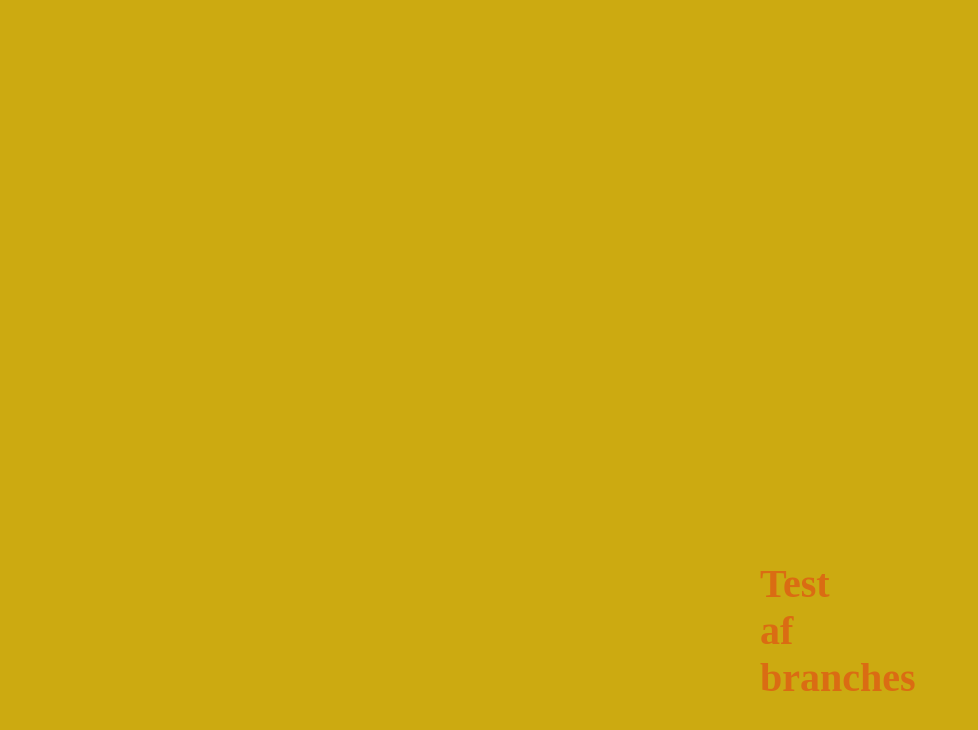
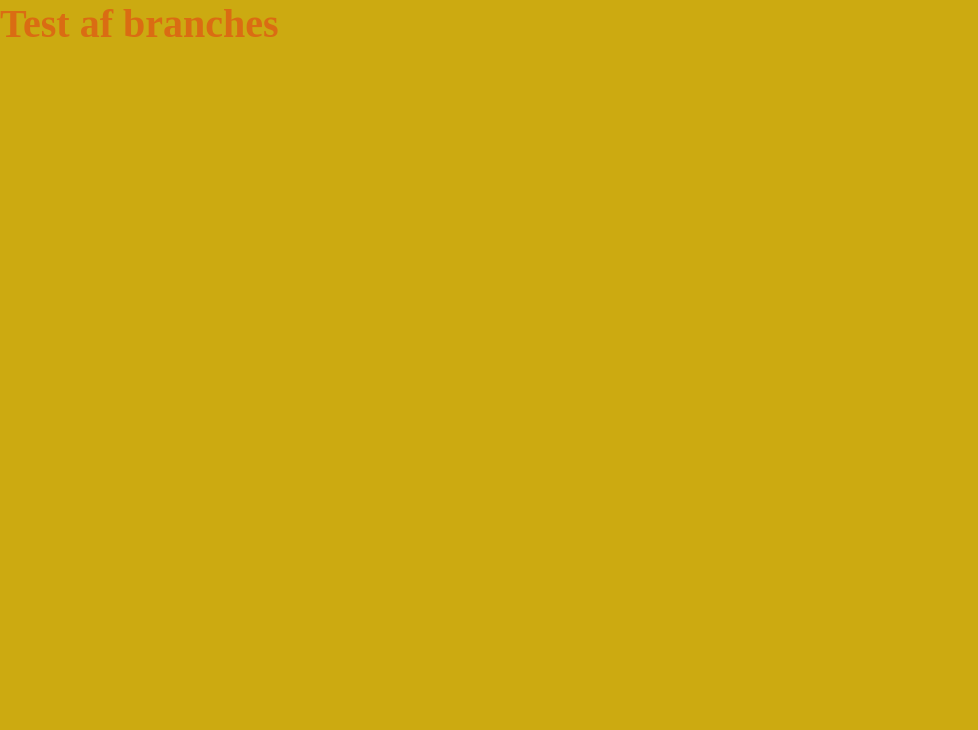
Before and after one commit to martinbregnhoi/tomslet, a plain HTML site: page index.html in a window 1280 px wide. Shown: the whole page, without its empty margins (0-978 px from the left). Drawn offline with Linux system fonts and the light colour scheme.

Commit message:
styles updated

```diff
--- a/style.css
+++ b/style.css
@@ -1,5 +1,5 @@
 * {
-  margin: 10em;
+  margin: 0;
   color: #da6c13;
 }
 body {
```
